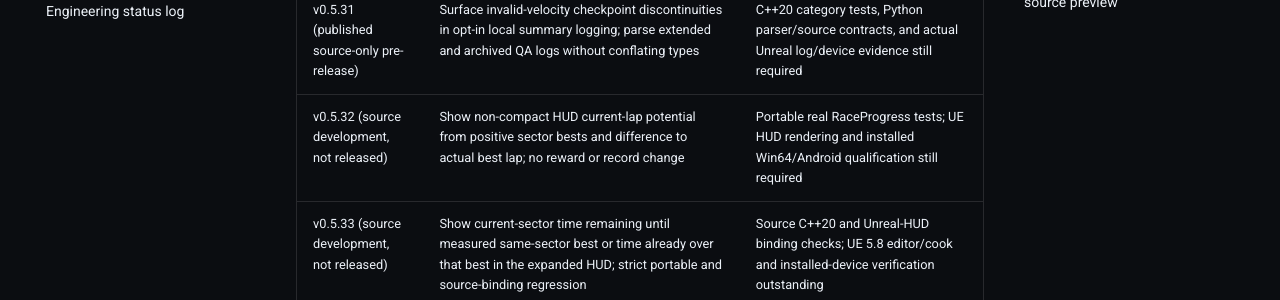
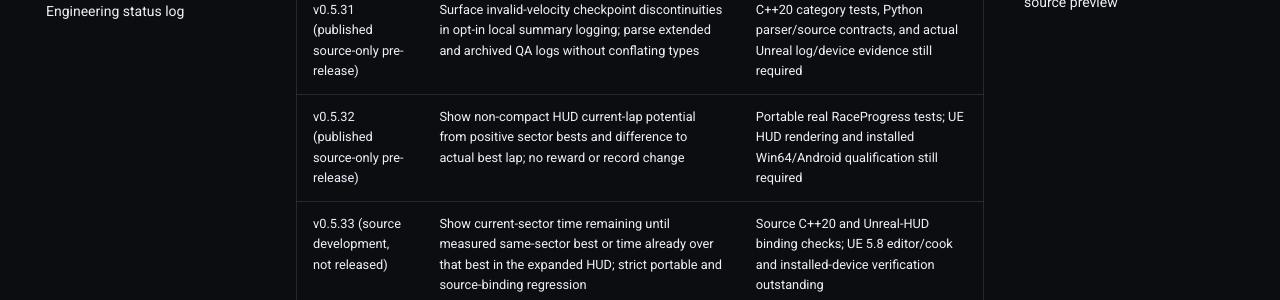
Before and after one commit to sanskarIN/latebrake, an MkDocs documentation site: the page built from docs/ROADMAP.md, in a window 1280 px wide and 900 px high, scrolled down 3940 px. Shown: the part 151-451 px from the top of the window. Built offline with MkDocs 1.6.1 and Material for MkDocs 9.7.7, drawn with Linux system fonts in a browser that asks for light colours; comment, search, counter and statistics services are not loaded.

Commit message:
docs(v0.5.33): sync published v0.5.32 and unreleased timing feature (docs/ROADMAP.md)

```diff
--- a/docs/ROADMAP.md
+++ b/docs/ROADMAP.md
@@ -45,7 +45,7 @@ Milestones are goals, not claims of delivered features. Preserve offline single-
 | v0.5.29 (source development, not released) | Clear filtered motor/steering commands on touch lift, invalid coordinates and move from GAS to neutral/BRAKE; preserve independent finger ownership | Three-OS portable C++20 tests plus engine-source callback contract; physical Android/Chaos QA remains open |
 | v0.5.30 (published source-only pre-release) | Reset swept checkpoint baselines on invalid physics velocity; require a new finite sample before awarding a genuine forward gate | Four-gate real RaceProgress C++20 regression; UE 5.8 and installed driving QA still required |
 | v0.5.31 (published source-only pre-release) | Surface invalid-velocity checkpoint discontinuities in opt-in local summary logging; parse extended and archived QA logs without conflating types | C++20 category tests, Python parser/source contracts, and actual Unreal log/device evidence still required |
-| v0.5.32 (source development, not released) | Show non-compact HUD current-lap potential from positive sector bests and difference to actual best lap; no reward or record change | Portable real RaceProgress tests; UE HUD rendering and installed Win64/Android qualification still required |
+| v0.5.32 (published source-only pre-release) | Show non-compact HUD current-lap potential from positive sector bests and difference to actual best lap; no reward or record change | Portable real RaceProgress tests; UE HUD rendering and installed Win64/Android qualification still required |
 | v0.5.33 (source development, not released) | Show current-sector time remaining until measured same-sector best or time already over that best in the expanded HUD; strict portable and source-binding regression | Source C++20 and Unreal-HUD binding checks; UE 5.8 editor/cook and installed-device verification outstanding |
 | v0.6.0 (pre) | Evaluated online foundation OR expanded offline modes | Does not harm offline play |
 | v0.6.1 (pre) | Multiplayer stabilization OR offline stabilization | Reliable behavior |
```
